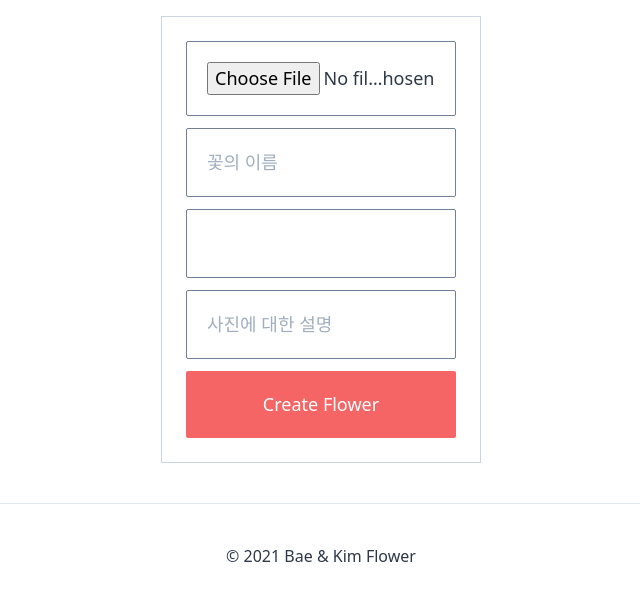
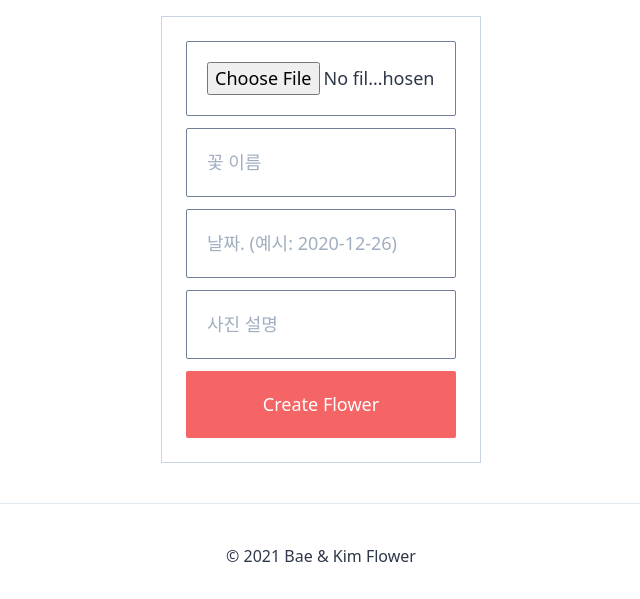
Before and after one commit to MinSooB/flower, a Django app: page /create/ in a window 1280 px wide. Shown: the part 80-679 px from the top of the page, without its empty margins (319-959 px from the left). Run offline with Django 3.2, Linux system fonts and the light colour scheme; the visitor is signed in with stand-in values (Sample User, id 1); style sheets or scripts are compiled from the project's sources; some libraries are stand-ins or nearby versions.

Commit message:
v 1.1 일단 복원

```diff
--- a/flowers/forms.py
+++ b/flowers/forms.py
@@ -11,8 +11,9 @@ class CreateFlowerForm(forms.ModelForm):
             "description",
         )
 
-        widgets = {"name": forms.TextInput(attrs={"placeholder": "꽃의 이름"}),
-        "description": forms.TextInput(attrs={"placeholder": "사진에 대한 설명"}),
+        widgets = {"name": forms.TextInput(attrs={"placeholder": "꽃 이름"}),
+        "date": forms.DateTimeInput(attrs={"placeholder": "날짜. (예시: 2020-12-26)"}),
+        "description": forms.TextInput(attrs={"placeholder": "사진 설명"}),
         }
 
     def save(self, *args, **kwargs):
--- a/templates/base.html
+++ b/templates/base.html
@@ -17,7 +17,7 @@
         <div class="flex items-center w-1/2"><a class = "mr-6" href="{% url "flower:home" %}">B&K Flower</a>
         {% block search-bar %}
         <form method="get" action="{% url "flower:search" %}">
-          <input class="search-box border px-5 text-gray-900 placeholder-gray-600 py-3 rounded-sm w-40 shadow-md hover:shadow-lg focus:outline-none" name="flower" placeholder="꽃이름 검색" />
+          <input class="search-box border px-5 text-gray-900 placeholder-gray-600 py-3 rounded-sm w-32 shadow-md hover:shadow-lg focus:outline-none" name="flower" placeholder="꽃이름 검색" />
         </form>
       {% endblock search-bar %}
         </div>
```
